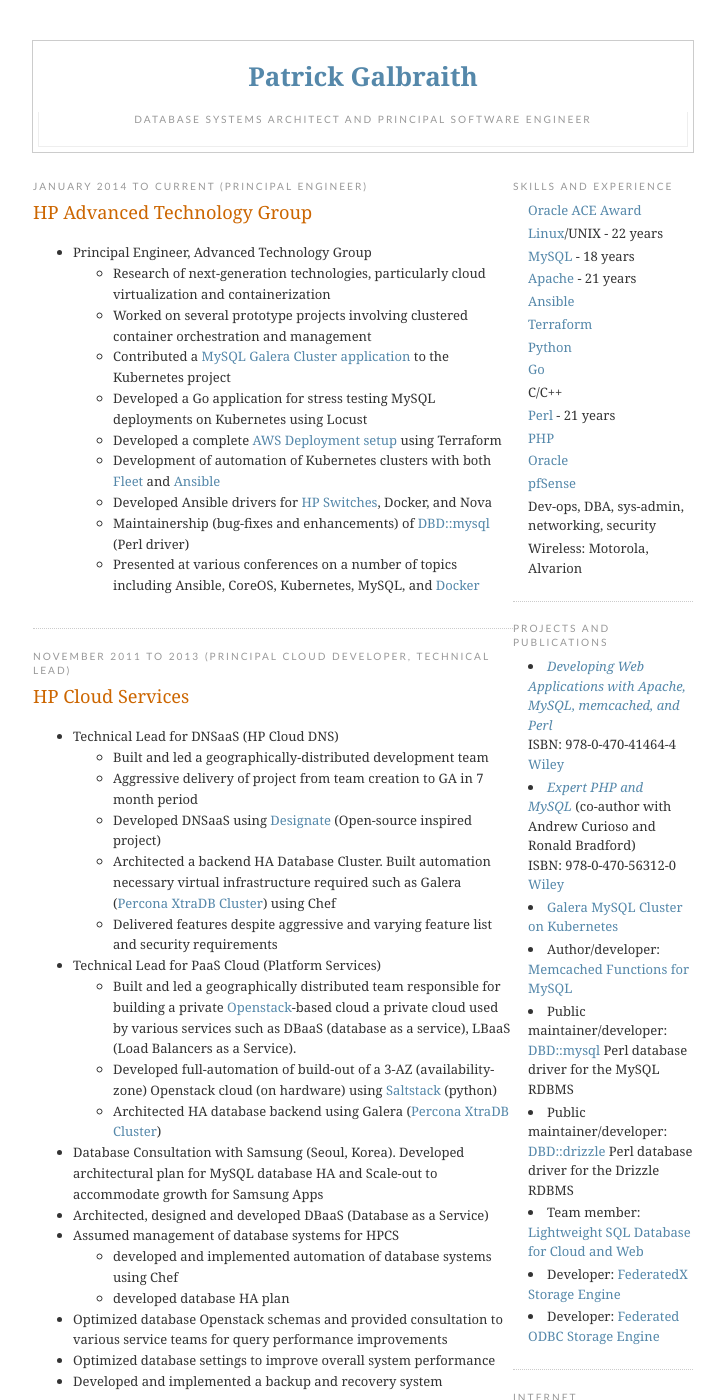
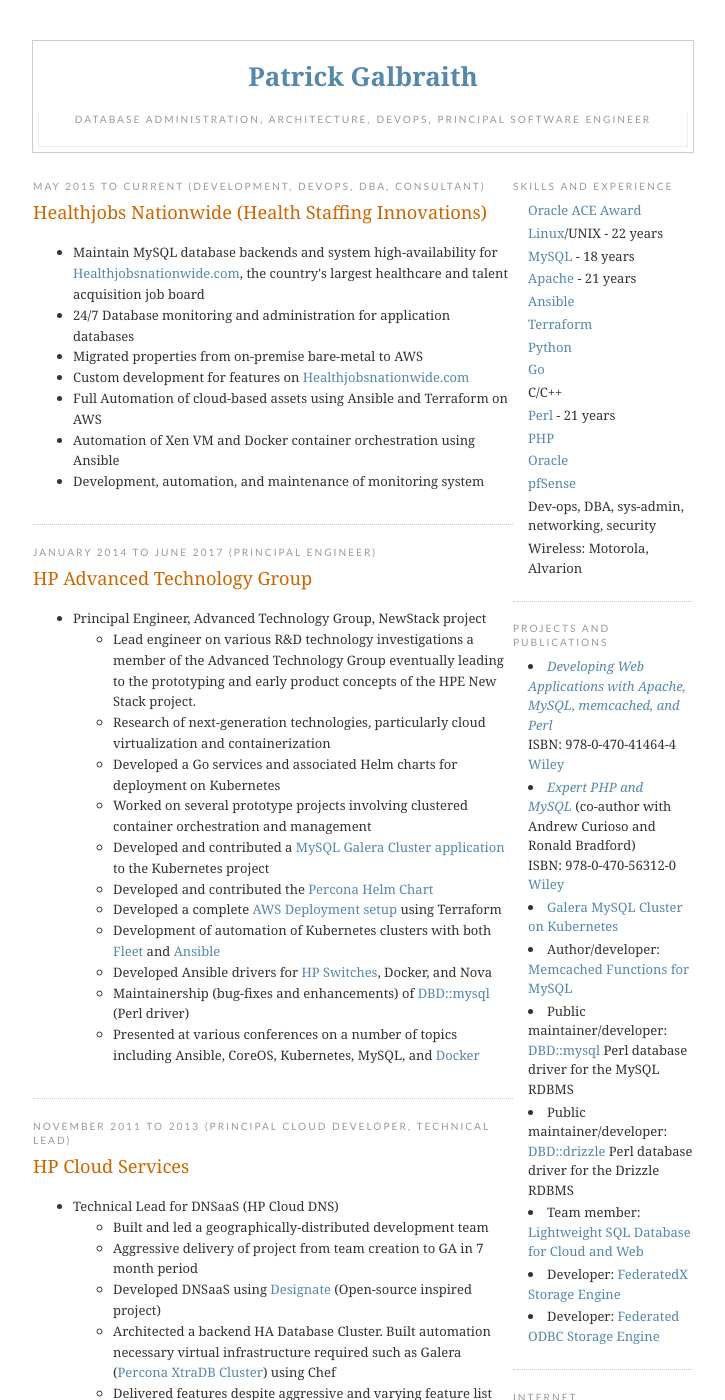
Before and after one commit to CaptTofu/patg.net, a Jekyll site: the page resume.html, which Jekyll copies as it is, in a window 1280 px wide and 1400 px high. Shown: the whole window, without its empty margins (277-1002 px from the left). Built offline with Jekyll 4.4.1, drawn with Linux system fonts in a browser that asks for light colours.

Commit message:
Updated long-resume

```diff
--- a/resume.html
+++ b/resume.html
@@ -247,7 +247,7 @@
 
 <div id="header">
   <h1 id="resume-title"><a href="http://patg.net">Patrick Galbraith</a></h1>
-  <p id="description">Database Systems Architect and Principal Software
+  <p id="description">Database Administration, Architecture, Devops, Principal Software
   Engineer</p>
 </div>
 <!-- end #header -->
@@ -259,17 +259,35 @@
 <div id="main"><div id="main2">
 
 <!-- begin .job-->
-<h2 class="date-header">January 2014 to current (Principal Engineer)</h2>
+<h2 class="date-header">May 2015 to Current (Development, Devops, DBA, consultant)</h2>
+<div class="post"><a name="HSI"></a>
+<h3 class="post-title"><a href="http://healthjobsnationwide.com">Healthjobs Nationwide (Health Staffing Innovations)</a></h3>
+<div class="post-body">
+  <ul>
+      <li>Maintain MySQL database backends and system high-availability for <a href="http://healthjobsnationwide.com">Healthjobsnationwide.com</a>, the country's largest healthcare and talent acquisition job board</li>
+      <li>24/7 Database monitoring and administration for application databases</li>
+      <li>Migrated properties from on-premise bare-metal to AWS</li>
+      <li>Custom development for features on <a href="http://healthjobsnationwide.com">Healthjobsnationwide.com</a></li>
+      <li>Full Automation of cloud-based assets using Ansible and Terraform on AWS</li>
+      <li>Automation of Xen VM and Docker container orchestration using Ansible</li>
+      <li>Development, automation, and maintenance of monitoring system</li>
+  </ul>
+</div>
+</div>
+<!-- begin .job-->
+<h2 class="date-header">January 2014 to June 2017 (Principal Engineer)</h2>
 <div class="post"><a name="HP Cloud ATG"></a>
 <h3 class="post-title"><a href="http://hpcloud.com">HP Advanced Technology Group</a></h3>
 <div class="post-body">
 <ul>
-    <li>Principal Engineer, Advanced Technology Group
+    <li>Principal Engineer, Advanced Technology Group, NewStack project
         <ul>
+            <li>Lead engineer on various R&amp;D technology investigations a member of the Advanced Technology Group eventually leading to the prototyping and early product concepts of the HPE New Stack project.</li>
             <li>Research of next-generation technologies, particularly cloud virtualization and containerization</li>
-	    <li>Worked on several prototype projects involving clustered container orchestration and management</li>
-            <li>Contributed a <a href="https://github.com/kubernetes/kubernetes/tree/master/examples/storage/mysql-galera">MySQL Galera Cluster application</a> to the Kubernetes project</li>
-            <li>Developed a Go application for stress testing MySQL deployments on Kubernetes using Locust</li>
+            <li>Developed a Go services and associated Helm charts for deployment on Kubernetes</li>
+            <li>Worked on several prototype projects involving clustered container orchestration and management</li>
+            <li>Developed and contributed a <a href="https://github.com/kubernetes/kubernetes/tree/master/examples/storage/mysql-galera">MySQL Galera Cluster application</a> to the Kubernetes project</li>
+            <li>Developed and contributed the <a href="https://github.com/kubernetes/charts/tree/master/stable/percona">Percona Helm Chart</a>
             <li>Developed a complete <a href="https://github.com/CaptTofu/terraform-aws-setup">AWS Deployment setup</a> using Terraform</li>
             <li>Development of automation of Kubernetes clusters with both <a href="https://github.com/CaptTofu/kubernetes-cluster-fleet">Fleet</a> and <a href="https://github.com/CaptTofu/kubernetes-master">Ansible</a></li>
 	    <li>Developed Ansible drivers for <a href="https://github.com/CaptTofu/pro_vision_ansible">HP Switches</a>, Docker, and Nova</li>
```
